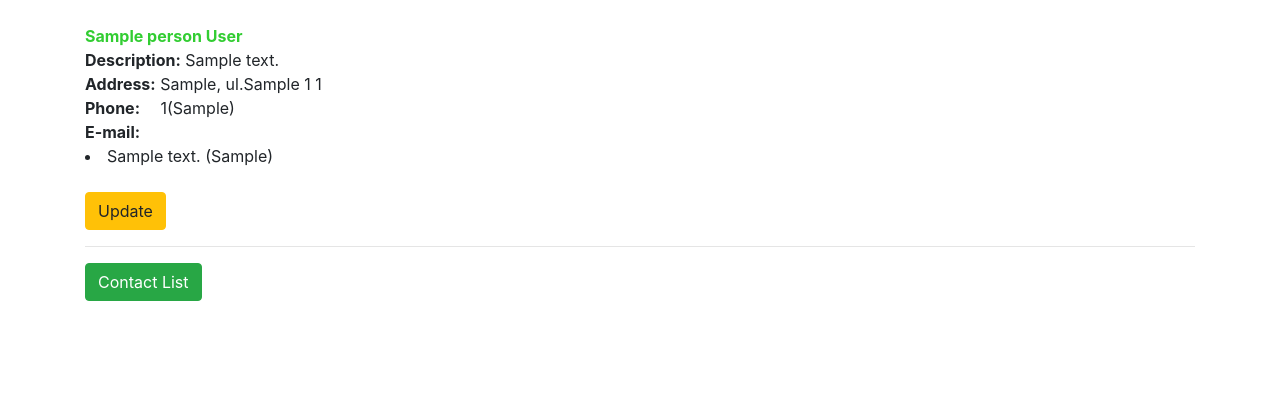
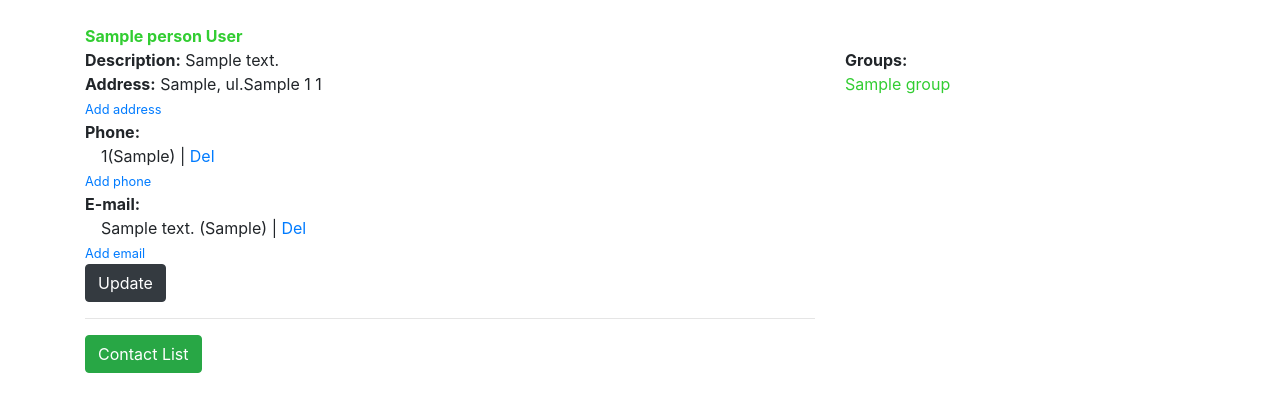
Before and after one commit to Bartecky/Contact_Box, a Django app: page /show/1/ in a window 1280 px wide. Shown: the top 412 px of the page. Run offline with Django 3.2, Linux system fonts and the light colour scheme; tables that the repository leaves empty hold one stand-in row (values such as "Sample post"); some libraries are stand-ins or nearby versions.

Commit message:
created update form for Person

```diff
--- a/Contact_Box_App/admin.py
+++ b/Contact_Box_App/admin.py
@@ -5,4 +5,4 @@ admin.site.register(Address)
 admin.site.register(Person)
 admin.site.register(Phone)
 admin.site.register(Email)
-admin.site.register(Groups)
+admin.site.register(Group)
--- a/Contact_Box_App/templates/address-create-view.html
+++ b/Contact_Box_App/templates/address-create-view.html
@@ -1,9 +1,10 @@
 {% extends 'base.html' %}
+{% load crispy_forms_tags %}
 
 {% block content %}
     <p>Add address to <strong>{{ person }}</strong></p>
     <form method="post" action="."> {% csrf_token %}
-        {{ form.as_p }}
-        <input type="submit" value="Add address">
+        {{ form|crispy }}
+        <input type="submit" class="btn btn-dark" value="Add address">
     </form>
 {% endblock %}
--- a/Contact_Box_App/templates/email-delete-view.html
+++ b/Contact_Box_App/templates/email-delete-view.html
@@ -4,6 +4,6 @@
     <form method="post" action=""> {% csrf_token %}
         <h5>Do you want to delete this email: {{ object }} ?</h5>
         <input type="submit" value="Delete!">
-        <input type="button" onclick="location.href='{% url 'person-list-view' %}'" value="Back">
+        <input type="button" onclick="location.href='{% url 'person-detail-view' object.person.id %}'" value="Back">
     </form>
 {% endblock %}
--- a/Contact_Box_App/templates/group-list-view.html
+++ b/Contact_Box_App/templates/group-list-view.html
@@ -10,8 +10,8 @@
                 </tr>
             {% endfor %}
         </table>
-        <input type="button" onclick="location.href='{% url 'person-list-view' %}'" value='Back'>
-        <input type="button" onclick="location.href='{% url 'groups-create-view' %}'" value="Add Group">
+        <input class="btn btn-success" type="button" onclick="location.href='{% url 'groups-create-view' %}'" value="Add Group">
+        <input class="btn btn-dark" type="button" onclick="location.href='{% url 'person-list-view' %}'" value='Back'>
     </div>
 
 {% endblock %}
--- a/Contact_Box_App/templates/person-detail-view.html
+++ b/Contact_Box_App/templates/person-detail-view.html
@@ -3,37 +3,45 @@
 {% block content %}
     <strong class="green">{{ object }}</strong><br>
     <div class="row">
-        <div class="col-sm-12">
+        <div class="col-sm-8">
             <strong>Description:</strong> {{ object.description }}<br>
             {% if object.address %}
                 <strong>Address:</strong> {{ object.address }}
-            {% else %}
-                No address |
-                <small><a href="{% url 'address-create-view' object.id %}">Add</a></small>
             {% endif %}<br>
-            {% if object.phone_set %}
-                <strong>Phone:</strong>
+            <small><a href="{% url 'address-create-view' object.id %}">Add address</a></small><br>
+
+            {% if object.phone_set.all %}
+                <strong>Phone:</strong><br>
                 {% for phone in object.phone_set.all %}
-                    &emsp;{{ phone }}({{ phone.type }})
+                    &emsp;{{ phone }}({{ phone.type }}) | <a href="{% url 'phone-delete-view' phone.id %}">Del</a><br>
                 {% endfor %}
-            {% else %}
-                No phone
-            {% endif %}<br>
-            {% if object.email_set %}
+            {% endif %}
+            <small><a href="{% url 'phone-create-view' object.id %}">Add phone</a></small><br>
+            {% if object.email_set.all %}
                 <strong>E-mail:</strong><br>
                 {% for email in object.email_set.all %}
-                    <li>{{ email }} ({{ email.type }})</li>
+                    &emsp;{{ email }} ({{ email.type }}) | <a href="{% url 'email-delete-view' email.id %}">Del</a><br>
                 {% endfor %}
-            {% else %}
-                No email
-            {% endif %}<br>
-        <input type="button" class="btn btn-warning" onclick="location.href='{% url 'person-update-view' object.id %}'"
-               value='Update'><hr>
+            {% endif %}
+            <small><a href="{% url 'email-create-view' object.id %}">Add email</a></small><br>
+            <input type="button" class="btn btn-dark"
+                   onclick="location.href='{% url 'person-update-view' object.id %}'"
+                   value='Update'>
+            <hr>
         </div>
+        <div class="col-sm-4">
+            <strong>Groups:</strong><br>
+            {% for group in object.group_set.all %}
+                <a class="green" href="{% url 'group-detail-view' group.id %}">{{ group }}</a><br>
+            {% endfor %}
+        </div>
+    </div>
+    <div class="row">
         <div class="col-sm-12">
-        <input type="button" class="btn btn-success" onclick="location.href='{% url 'person-list-view' %}'"
-               value='Contact List'>
+            <input type="button" class="btn btn-success" onclick="location.href='{% url 'person-list-view' %}'"
+                   value='Contact List'>
         </div>
+
 
     </div>
 {% endblock %}
--- a/Contact_Box_App/templates/person-list-view.html
+++ b/Contact_Box_App/templates/person-list-view.html
@@ -1,10 +1,8 @@
 {% extends 'base.html' %}
 {% block content %}
     <div>
+    <h3>Person list - CONTACT BOX</h3>
     <table>
-        <tr>
-            <th>Person</th>
-        </tr>
         {% for object in object_list %}
             <tr>
                 <td><strong><a class="green" href="/show/{{ object.id }}">{{ object }}</a></strong></td>
--- a/Contact_Box_App/templates/person-update-view.html
+++ b/Contact_Box_App/templates/person-update-view.html
@@ -3,6 +3,7 @@
 {% block content %}
     <form method="post" action=""> {% csrf_token %}
         {{ form.as_p }}
-        <input type="submit" value="Edit person">
+        <input type="submit" class="btn btn-success" value="Update">
+
     </form>
 {% endblock %}
--- a/Contact_Box_App/templates/phone-create-view.html
+++ b/Contact_Box_App/templates/phone-create-view.html
@@ -1,9 +1,10 @@
 {% extends 'base.html' %}
+{% load crispy_forms_tags %}
 
 {% block content %}
    <p>Add phone to <strong>{{ person }}</strong></p>
    <form method="post" action="."> {% csrf_token %}
-       {{ form.as_p }}
-       <input type="submit" value="Add phone">
+       {{ form|crispy }}
+        <input type="submit" class="btn btn-dark" value="Add phone">
    </form>
 {% endblock %}
--- a/Contact_Box_App/templates/phone-delete-view.html
+++ b/Contact_Box_App/templates/phone-delete-view.html
@@ -4,6 +4,6 @@
     <form method="post" action=""> {% csrf_token %}
         <h5>Do you want to delete this phone: {{ object }} ?</h5>
         <input type="submit" value="Delete!">
-        <input type="button" onclick="location.href='{% url 'person-list-view' %}'" value="Back">
+        <input type="button" onclick="location.href='{% url 'person-detail-view' object.person.id %}'" value="Back">
     </form>
 {% endblock %}
--- a/Contact_Box_App/views.py
+++ b/Contact_Box_App/views.py
@@ -1,7 +1,7 @@
-from django.shortcuts import get_object_or_404, reverse
-from .models import Person, Groups, Phone, Email
-from django.views.generic import ListView, DetailView, CreateView, UpdateView, DeleteView
-from .forms import PersonModelForm, AddressModelForm, PhoneModelForm, EmailModelForm, GroupsModelForm
+from django.shortcuts import get_object_or_404, reverse, render, HttpResponseRedirect
+from .models import Person, Group, Phone, Email
+from django.views.generic import ListView, DetailView, CreateView, UpdateView, DeleteView, View
+from .forms import PersonModelForm, PersonUpdateForm, AddressModelForm, PhoneModelForm, EmailModelForm, GroupsModelForm
 
 
 # Create your views here.
@@ -18,19 +18,52 @@ class PersonDetailView(DetailView):
         _id = self.kwargs.get('id')
         return get_object_or_404(Person, id=_id)
 
+    def get_context_data(self, **kwargs):
+        context = super().get_context_data()
+        groups = Group.objects.all()
+        context['groups'] = groups
+        return context
+
 
 class PersonCreateView(CreateView):
     template_name = 'person-create-view.html'
     form_class = PersonModelForm
 
 
-class PersonUpdateView(UpdateView):
-    template_name = 'person-update-view.html'
-    form_class = PersonModelForm
+class PersonUpdateView(View):
 
-    def get_object(self, queryset=None):
-        id_ = self.kwargs.get('id')
-        return get_object_or_404(Person, id=id_)
+    def get(self, request, id):
+        person = Person.objects.get(id=id)
+        form = PersonUpdateForm(instance=person, initial={'phone': person.phone_set.first(),
+                                                          'email': person.email_set.first()})
+        return render(request, 'person-update-view.html', {'form': form})
+
+    def post(self, request, id):
+        form = PersonUpdateForm(request.POST or None)
+        ctx = {
+            'form': form
+        }
+        if form.is_valid():
+            person = Person.objects.get(id=id)
+            name = form.cleaned_data['name']
+            surname = form.cleaned_data['surname']
+            address = form.cleaned_data['address']
+            email = form.cleaned_data['email']
+            obj_email = Email.objects.create(address=email, person=person)
+            phone = form.cleaned_data['phone']
+            obj_phone = Phone.objects.create(number=phone, person=person)
+            description = form.cleaned_data['description']
+            person.name = name
+            person.surname = surname
+            person.address = address
+            person.description = description
+            person.phone_set.add(obj_phone)
+            person.email_set.add(obj_email)
+            person.save()
+            return HttpResponseRedirect(reverse('person-detail-view', kwargs={'id': person.id}))
+        return render(request, 'person-update-view.html', ctx)
+
+
 
 
 class PersonDeleteView(DeleteView):
@@ -54,6 +87,12 @@ class AddressCreateView(CreateView):
         person.address = form.save()
         person.save()
         return super(AddressCreateView, self).form_valid(form)
+
+    def get_context_data(self, **kwargs):
+        context = super().get_context_data(**kwargs)
+        person = Person.objects.get(id=self.kwargs.get('id'))
+        context['person'] = person
+        return context
 
     def get_success_url(self):
         return reverse('person-detail-view', kwargs={'id': self.kwargs.get('id')})
@@ -90,7 +129,9 @@ class PhoneDeleteView(DeleteView):
         return get_object_or_404(Phone, id=id_)
 
     def get_success_url(self):
-        return reverse('person-list-view')
+        id = self.kwargs.get('id')
+        phone = Phone.objects.get(id=id)
+        return reverse('person-detail-view', kwargs={'id': phone.person.id})
 
 
 #
@@ -125,12 +166,14 @@ class EmailDeleteView(DeleteView):
         return get_object_or_404(Email, id=id_)
 
     def get_success_url(self):
-        return reverse('person-list-view')
+        id = self.kwargs.get('id')
+        email = Email.objects.get(id=id)
+        return reverse('person-detail-view', kwargs={'id': email.person.id})
 
 
-class GroupsListView(ListView):
+class GroupListView(ListView):
     template_name = 'group-list-view.html'
-    queryset = Groups.objects.all().order_by('name')
+    queryset = Group.objects.all().order_by('name')
 
 
 class GroupCreateView(CreateView):
@@ -143,7 +186,7 @@ class GroupDetailView(DetailView):
 
     def get_object(self, queryset=None):
         id_ = self.kwargs.get('id')
-        return get_object_or_404(Groups, id=id_)
+        return get_object_or_404(Group, id=id_)
 
 
 class GroupDeleteView(DeleteView):
@@ -151,7 +194,7 @@ class GroupDeleteView(DeleteView):
 
     def get_object(self, queryset=None):
         id_ = self.kwargs.get('id')
-        return get_object_or_404(Groups, id=id_)
+        return get_object_or_404(Group, id=id_)
 
     def get_success_url(self):
         return reverse('groups-list-view')
--- a/Contact_Box_Workshop/settings.py
+++ b/Contact_Box_Workshop/settings.py
@@ -38,6 +38,7 @@ INSTALLED_APPS = [
     'django.contrib.messages',
     'django.contrib.staticfiles',
     'Contact_Box_App',
+    'crispy_forms',
 ]
 
 MIDDLEWARE = [
--- a/Contact_Box_Workshop/urls.py
+++ b/Contact_Box_Workshop/urls.py
@@ -27,7 +27,7 @@ from Contact_Box_App.views import (
     PhoneDeleteView,
     EmailCreateView,
     EmailDeleteView,
-    GroupsListView,
+    GroupListView,
     GroupCreateView,
     GroupDetailView,
     GroupDeleteView
@@ -46,7 +46,7 @@ urlpatterns = [
     url(r'^(?P<id>(\d)+)/addEmail/$', EmailCreateView.as_view(), name='email-create-view'),
     url(r'^delete-phone/(?P<id>(\d)+)/$', PhoneDeleteView.as_view(), name='phone-delete-view'),
     url(r'^delete-email/(?P<id>(\d)+)/$', EmailDeleteView.as_view(), name='email-delete-view'),
-    url(r'^groups/$', GroupsListView.as_view(), name='groups-list-view'),
+    url(r'^groups/$', GroupListView.as_view(), name='groups-list-view'),
     url(r'^addGroup$', GroupCreateView.as_view(), name='groups-create-view'),
     url(r'^showGroup/(?P<id>(\d)+)/$', GroupDetailView.as_view(), name='group-detail-view'),
     url(r'^delete-group/(?P<id>(\d)+)/$', GroupDeleteView.as_view(), name='group-delete-view')
```
Also changed, not shown: Contact_Box_App/forms.py (+21 -2 lines), Contact_Box_App/models.py (+6 -3 lines), Contact_Box_App/templates/email-create-view.html (+4 -3 lines).
